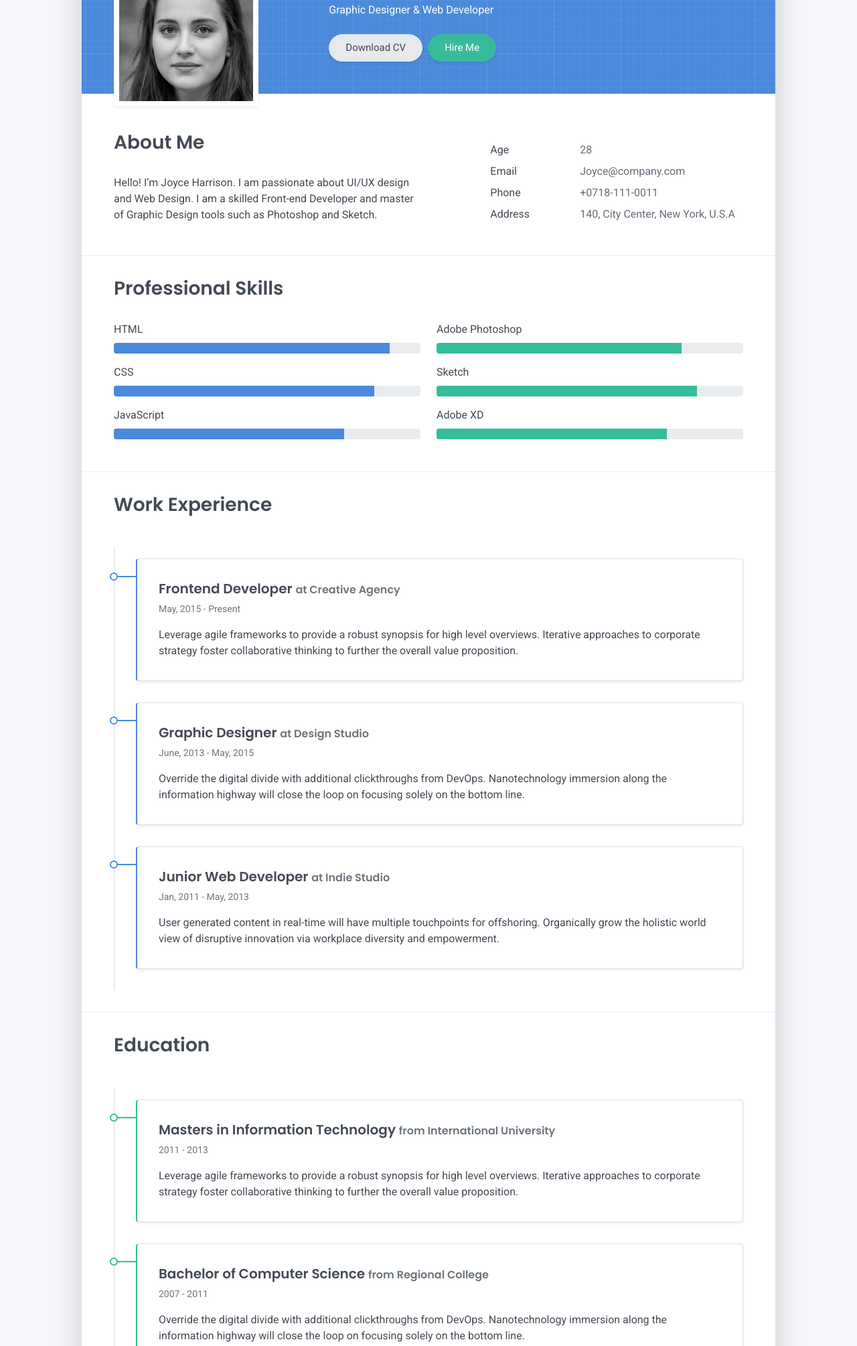
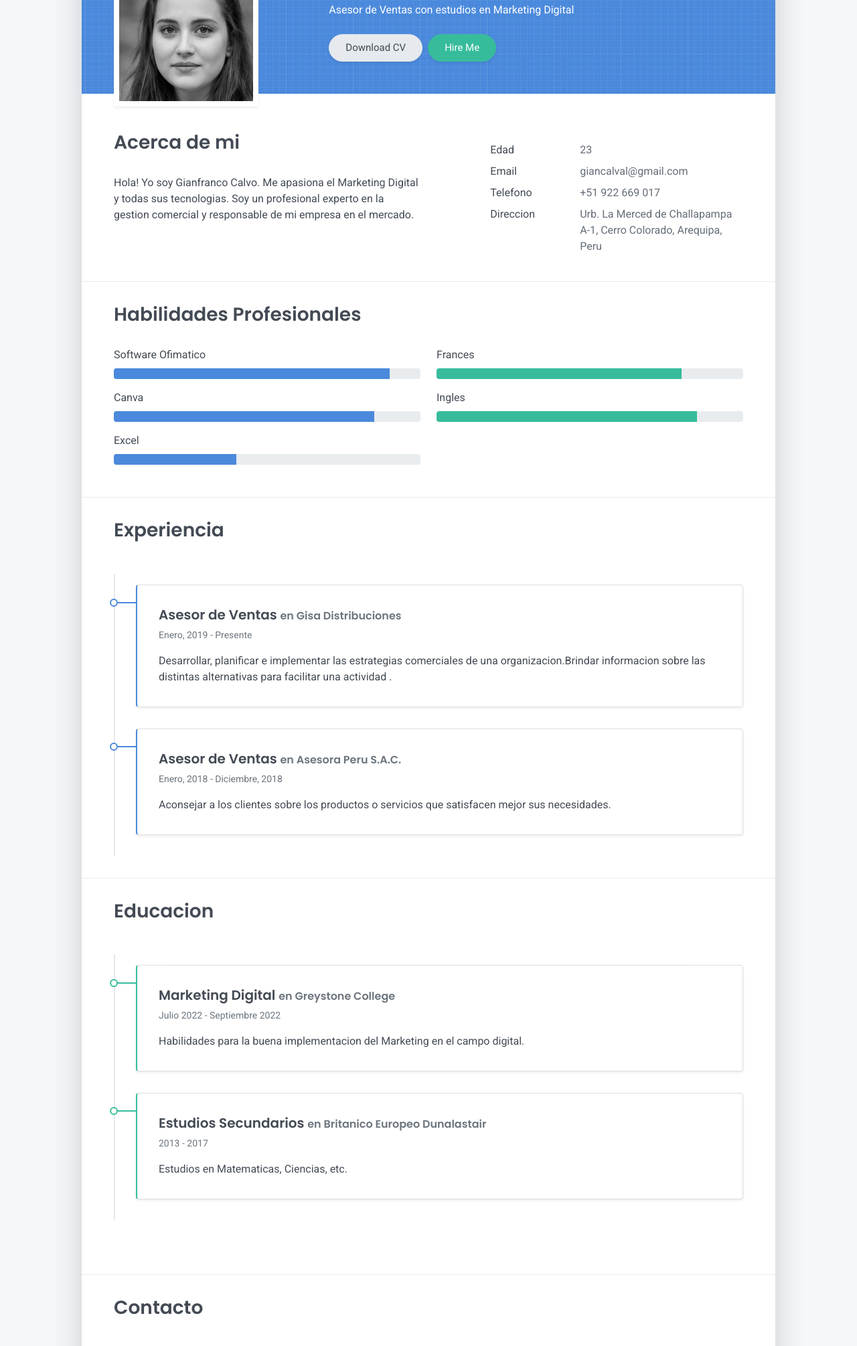
Before and after one commit to giancalval/giancalval.github.io, a plain HTML site: page index.html in a window 1280 px wide. Shown: the part 229-2239 px from the top of the page at 67% size. Drawn offline with Linux system fonts and the light colour scheme.

Commit message:
Mi pagina

```diff
--- a/index.html
+++ b/index.html
@@ -28,17 +28,15 @@
     <header class="d-print-none">
       <div class="container text-center text-lg-left">
         <div class="py-3 clearfix">
-          <h1 class="site-title mb-0">Joyce Harrison</h1>
+          <h1 class="site-title mb-0">Gianfranco Calvo</h1>
           <div class="site-nav">
             <nav role="navigation">
               <ul class="nav justify-content-center">
-                <li class="nav-item"><a class="nav-link" href="https://twitter.com/templateflip" title="Twitter"><i class="fab fa-twitter"></i><span class="menu-title sr-only">Twitter</span></a>
+                <li class="nav-item"><a class="nav-link" href="https://www.facebook.com/gianfranco.calval.9" title="Facebook"><i class="fab fa-facebook"></i><span class="menu-title sr-only">Facebook</span></a>
                 </li>
-                <li class="nav-item"><a class="nav-link" href="https://www.facebook.com/templateflip" title="Facebook"><i class="fab fa-facebook"></i><span class="menu-title sr-only">Facebook</span></a>
+                <li class="nav-item"><a class="nav-link" href="https://www.instagram.com/giancv00" title="Instagram"><i class="fab fa-instagram"></i><span class="menu-title sr-only">Instagram</span></a>
                 </li>
-                <li class="nav-item"><a class="nav-link" href="https://www.instagram.com/templateflip" title="Instagram"><i class="fab fa-instagram"></i><span class="menu-title sr-only">Instagram</span></a>
-                </li>
-                <li class="nav-item"><a class="nav-link" href="https://github.com/templateflip" title="Github"><i class="fab fa-github"></i><span class="menu-title sr-only">Github</span></a>
+                <li class="nav-item"><a class="nav-link" href="https://github.com/giancalval" title="Github"><i class="fab fa-github"></i><span class="menu-title sr-only">Github</span></a>
                 </li>
               </ul>
             </nav>
@@ -55,8 +53,8 @@
         <div class="avatar hover-effect bg-white shadow-sm p-1"><img src="images/avatar.jpg" width="200" height="200"/></div>
       </div>
       <div class="col-lg-8 col-md-7 text-center text-md-start">
-        <h2 class="h1 mt-2" data-aos="fade-left" data-aos-delay="0">Joyce Harrison</h2>
-        <p data-aos="fade-left" data-aos-delay="100">Graphic Designer & Web Developer</p>
+        <h2 class="h1 mt-2" data-aos="fade-left" data-aos-delay="0">Gianfranco Calvo</h2>
+        <p data-aos="fade-left" data-aos-delay="100">Asesor de Ventas con estudios en Marketing Digital</p>
         <div class="d-print-none" data-aos="fade-left" data-aos-delay="200"><a class="btn btn-light text-dark shadow-sm mt-1 me-1" href="right-resume.pdf" target="_blank">Download CV</a><a class="btn btn-success shadow-sm mt-1" href="#contact">Hire Me</a></div>
       </div>
     </div>
@@ -64,34 +62,34 @@
   <div class="about-section pt-4 px-3 px-lg-4 mt-1">
     <div class="row">
       <div class="col-md-6">
-        <h2 class="h3 mb-3">About Me</h2>
-        <p>Hello! I’m Joyce Harrison. I am passionate about UI/UX design and Web Design. I am a skilled Front-end Developer and master of Graphic Design tools such as Photoshop and Sketch.</p>
+        <h2 class="h3 mb-3">Acerca de mi</h2>
+        <p>Hola! Yo soy Gianfranco Calvo. Me apasiona el Marketing Digital y todas sus tecnologias. Soy un profesional experto en la gestion comercial y responsable de mi empresa en el mercado.</p>
       </div>
       <div class="col-md-5 offset-md-1">
         <div class="row mt-2">
           <div class="col-sm-4">
-            <div class="pb-1">Age</div>
+            <div class="pb-1">Edad</div>
           </div>
           <div class="col-sm-8">
-            <div class="pb-1 text-secondary">28</div>
+            <div class="pb-1 text-secondary">23</div>
           </div>
           <div class="col-sm-4">
             <div class="pb-1">Email</div>
           </div>
           <div class="col-sm-8">
-            <div class="pb-1 text-secondary">Joyce@company.com</div>
+            <div class="pb-1 text-secondary">giancalval@gmail.com</div>
           </div>
           <div class="col-sm-4">
-            <div class="pb-1">Phone</div>
+            <div class="pb-1">Telefono</div>
           </div>
           <div class="col-sm-8">
-            <div class="pb-1 text-secondary">+0718-111-0011</div>
+            <div class="pb-1 text-secondary">+51 922 669 017</div>
           </div>
           <div class="col-sm-4">
-            <div class="pb-1">Address</div>
+            <div class="pb-1">Direccion</div>
           </div>
           <div class="col-sm-8">
-            <div class="pb-1 text-secondary">140, City Center, New York, U.S.A</div>
+            <div class="pb-1 text-secondary">Urb. La Merced de Challapampa A-1, Cerro Colorado, Arequipa, Peru </div>
           </div>
         </div>
       </div>
@@ -99,67 +97,56 @@
   </div>
   <hr class="d-print-none"/>
   <div class="skills-section px-3 px-lg-4">
-    <h2 class="h3 mb-3">Professional Skills</h2>
+    <h2 class="h3 mb-3">Habilidades Profesionales</h2>
     <div class="row">
       <div class="col-md-6">
-        <div class="mb-2"><span>HTML</span>
+        <div class="mb-2"><span>Software Ofimatico</span>
           <div class="progress my-1">
             <div class="progress-bar bg-primary" role="progressbar" data-aos="zoom-in-right" data-aos-delay="100" data-aos-anchor=".skills-section" style="width: 90%" aria-valuenow="90" aria-valuemin="0" aria-valuemax="100"></div>
           </div>
         </div>
-        <div class="mb-2"><span>CSS</span>
+        <div class="mb-2"><span>Canva</span>
           <div class="progress my-1">
             <div class="progress-bar bg-primary" role="progressbar" data-aos="zoom-in-right" data-aos-delay="200" data-aos-anchor=".skills-section" style="width: 85%" aria-valuenow="85" aria-valuemin="0" aria-valuemax="100"></div>
           </div>
         </div>
-        <div class="mb-2"><span>JavaScript</span>
+        <div class="mb-2"><span>Excel</span>
           <div class="progress my-1">
-            <div class="progress-bar bg-primary" role="progressbar" data-aos="zoom-in-right" data-aos-delay="300" data-aos-anchor=".skills-section" style="width: 75%" aria-valuenow="75" aria-valuemin="0" aria-valuemax="100"></div>
+            <div class="progress-bar bg-primary" role="progressbar" data-aos="zoom-in-right" data-aos-delay="300" data-aos-anchor=".skills-section" style="width: 40%" aria-valuenow="40" aria-valuemin="0" aria-valuemax="100"></div>
           </div>
         </div>
       </div>
       <div class="col-md-6">
-        <div class="mb-2"><span>Adobe Photoshop</span>
+        <div class="mb-2"><span>Frances</span>
           <div class="progress my-1">
             <div class="progress-bar bg-success" role="progressbar" data-aos="zoom-in-right" data-aos-delay="400" data-aos-anchor=".skills-section" style="width: 80%" aria-valuenow="90" aria-valuemin="0" aria-valuemax="100"></div>
           </div>
         </div>
-        <div class="mb-2"><span>Sketch</span>
+        <div class="mb-2"><span>Ingles</span>
           <div class="progress my-1">
             <div class="progress-bar bg-success" role="progressbar" data-aos="zoom-in-right" data-aos-delay="500" data-aos-anchor=".skills-section" style="width: 85%" aria-valuenow="85" aria-valuemin="0" aria-valuemax="100"></div>
           </div>
         </div>
-        <div class="mb-2"><span>Adobe XD</span>
-          <div class="progress my-1">
-            <div class="progress-bar bg-success" role="progressbar" data-aos="zoom-in-right" data-aos-delay="600" data-aos-anchor=".skills-section" style="width: 75%" aria-valuenow="75" aria-valuemin="0" aria-valuemax="100"></div>
-          </div>
-        </div>
+
       </div>
     </div>
   </div>
   <hr class="d-print-none"/>
   <div class="work-experience-section px-3 px-lg-4">
-    <h2 class="h3 mb-4">Work Experience</h2>
+    <h2 class="h3 mb-4">Experiencia</h2>
     <div class="timeline">
       <div class="timeline-card timeline-card-primary card shadow-sm">
         <div class="card-body">
-          <div class="h5 mb-1">Frontend Developer <span class="text-muted h6">at Creative Agency</span></div>
-          <div class="text-muted text-small mb-2">May, 2015 - Present</div>
-          <div>Leverage agile frameworks to provide a robust synopsis for high level overviews. Iterative approaches to corporate strategy foster collaborative thinking to further the overall value proposition.</div>
+          <div class="h5 mb-1">Asesor de Ventas <span class="text-muted h6">en Gisa Distribuciones</span></div>
+          <div class="text-muted text-small mb-2">Enero, 2019 - Presente</div>
+          <div>Desarrollar, planificar e implementar las estrategias comerciales de una organizacion.Brindar informacion sobre las distintas alternativas para facilitar una actividad .</div>
         </div>
       </div>
       <div class="timeline-card timeline-card-primary card shadow-sm">
         <div class="card-body">
-          <div class="h5 mb-1">Graphic Designer <span class="text-muted h6">at Design Studio</span></div>
-          <div class="text-muted text-small mb-2">June, 2013 - May, 2015</div>
-          <div>Override the digital divide with additional clickthroughs from DevOps. Nanotechnology immersion along the information highway will close the loop on focusing solely on the bottom line.</div>
-        </div>
-      </div>
-      <div class="timeline-card timeline-card-primary card shadow-sm">
-        <div class="card-body">
-          <div class="h5 mb-1">Junior Web Developer <span class="text-muted h6">at Indie Studio</span></div>
-          <div class="text-muted text-small mb-2">Jan, 2011 - May, 2013</div>
-          <div>User generated content in real-time will have multiple touchpoints for offshoring. Organically grow the holistic world view of disruptive innovation via workplace diversity and empowerment.</div>
+          <div class="h5 mb-1">Asesor de Ventas <span class="text-muted h6">en Asesora Peru S.A.C.</span></div>
+          <div class="text-muted text-small mb-2">Enero, 2018 - Diciembre, 2018</div>
+          <div>Aconsejar a los clientes sobre los productos o servicios que satisfacen mejor sus necesidades.</div>
         </div>
       </div>
     </div>
@@ -167,34 +154,28 @@
   <hr class="d-print-none"/>
   <div class="page-break"></div>
   <div class="education-section px-3 px-lg-4 pb-4">
-    <h2 class="h3 mb-4">Education</h2>
+    <h2 class="h3 mb-4">Educacion</h2>
     <div class="timeline">
       <div class="timeline-card timeline-card-success card shadow-sm">
         <div class="card-body">
-          <div class="h5 mb-1">Masters in Information Technology <span class="text-muted h6">from International University</span></div>
-          <div class="text-muted text-small mb-2">2011 - 2013</div>
-          <div>Leverage agile frameworks to provide a robust synopsis for high level overviews. Iterative approaches to corporate strategy foster collaborative thinking to further the overall value proposition.</div>
+          <div class="h5 mb-1">Marketing Digital <span class="text-muted h6">en Greystone College</span></div>
+          <div class="text-muted text-small mb-2">Julio 2022 - Septiembre 2022</div>
+          <div>Habilidades para la buena implementacion del Marketing en el campo digital.</div>
         </div>
       </div>
+
       <div class="timeline-card timeline-card-success card shadow-sm">
         <div class="card-body">
-          <div class="h5 mb-1">Bachelor of Computer Science <span class="text-muted h6">from Regional College</span></div>
-          <div class="text-muted text-small mb-2">2007 - 2011</div>
-          <div>Override the digital divide with additional clickthroughs from DevOps. Nanotechnology immersion along the information highway will close the loop on focusing solely on the bottom line.</div>
-        </div>
-      </div>
-      <div class="timeline-card timeline-card-success card shadow-sm">
-        <div class="card-body">
-          <div class="h5 mb-1">Science and Mathematics <span class="text-muted h6">from Mt. High Scool</span></div>
-          <div class="text-muted text-small mb-2">1995 - 2007</div>
-          <div>User generated content in real-time will have multiple touchpoints for offshoring. Organically grow the holistic world view of disruptive innovation via workplace diversity and empowerment.</div>
+          <div class="h5 mb-1">Estudios Secundarios <span class="text-muted h6">en Britanico Europeo Dunalastair</span></div>
+          <div class="text-muted text-small mb-2">2013 - 2017</div>
+          <div>Estudios en Matematicas, Ciencias, etc.</div>
         </div>
       </div>
     </div>
   </div>
   <hr class="d-print-none"/>
   <div class="contant-section px-3 px-lg-4 pb-4" id="contact">
-    <h2 class="h3 text mb-3">Contact</h2>
+    <h2 class="h3 text mb-3">Contacto</h2>
     <div class="row">
       <div class="col-md-7 d-print-none">
         <div class="my-2"><form action="https://formspree.io/your@email.com"
@@ -216,31 +197,28 @@
       </div>
       <div class="col">
         <div class="mt-2">
-          <h3 class="h6">Address</h3>
-          <div class="pb-2 text-secondary">140, City Center, New York, U.S.A</div>
-          <h3 class="h6">Phone</h3>
-          <div class="pb-2 text-secondary">+0718-111-0011</div>
+          <h3 class="h6">Direccion</h3>
+          <div class="pb-2 text-secondary">Urb. La Merced de Challapampa A-1, Cerro Colorado, Arequipa, Peru</div>
+          <h3 class="h6">Telefono</h3>
+          <div class="pb-2 text-secondary">+51 922 669 017</div>
           <h3 class="h6">Email</h3>
-          <div class="pb-2 text-secondary">Joyce@company.com</div>
+          <div class="pb-2 text-secondary">giancalval@gmail.com</div>
         </div>
       </div>
       <div class="col d-none d-print-block">
         <div class="mt-2">
           <div>
+
             <div class="mb-2">
-              <div class="text-dark"><i class="fab fa-twitter mr-1"></i><span>https://twitter.com/templateflip</span>
+              <div class="text-dark"><i class="fab fa-facebook mr-1"></i><span>https://www.facebook.com/gianfranco.calval.9</span>
               </div>
             </div>
             <div class="mb-2">
-              <div class="text-dark"><i class="fab fa-facebook mr-1"></i><span>https://www.facebook.com/templateflip</span>
+              <div class="text-dark"><i class="fab fa-instagram mr-1"></i><span>https://www.instagram.com/giancv00</span>
               </div>
             </div>
             <div class="mb-2">
-              <div class="text-dark"><i class="fab fa-instagram mr-1"></i><span>https://www.instagram.com/templateflip</span>
-              </div>
-            </div>
-            <div class="mb-2">
-              <div class="text-dark"><i class="fab fa-github mr-1"></i><span>https://github.com/templateflip</span>
+              <div class="text-dark"><i class="fab fa-github mr-1"></i><span>https://github.com/giancalval</span>
               </div>
             </div>
           </div>
@@ -253,17 +231,16 @@
     <footer class="pt-4 pb-4 text-muted text-center d-print-none">
       <div class="container">
         <div class="my-3">
-          <div class="h4">Joyce Harrison</div>
+          <div class="h4">Gianfranco Calvo</div>
           <div class="footer-nav">
             <nav role="navigation">
               <ul class="nav justify-content-center">
-                <li class="nav-item"><a class="nav-link" href="https://twitter.com/templateflip" title="Twitter"><i class="fab fa-twitter"></i><span class="menu-title sr-only">Twitter</span></a>
+
+                <li class="nav-item"><a class="nav-link" href="https://www.facebook.com/gianfranco.calval.9" title="Facebook"><i class="fab fa-facebook"></i><span class="menu-title sr-only">Facebook</span></a>
                 </li>
-                <li class="nav-item"><a class="nav-link" href="https://www.facebook.com/templateflip" title="Facebook"><i class="fab fa-facebook"></i><span class="menu-title sr-only">Facebook</span></a>
+                <li class="nav-item"><a class="nav-link" href="https://www.instagram.com/giancv00" title="Instagram"><i class="fab fa-instagram"></i><span class="menu-title sr-only">Instagram</span></a>
                 </li>
-                <li class="nav-item"><a class="nav-link" href="https://www.instagram.com/templateflip" title="Instagram"><i class="fab fa-instagram"></i><span class="menu-title sr-only">Instagram</span></a>
-                </li>
-                <li class="nav-item"><a class="nav-link" href="https://github.com/templateflip" title="Github"><i class="fab fa-github"></i><span class="menu-title sr-only">Github</span></a>
+                <li class="nav-item"><a class="nav-link" href="https://github.com/giancalval" title="Github"><i class="fab fa-github"></i><span class="menu-title sr-only">Github</span></a>
                 </li>
               </ul>
             </nav>
```
